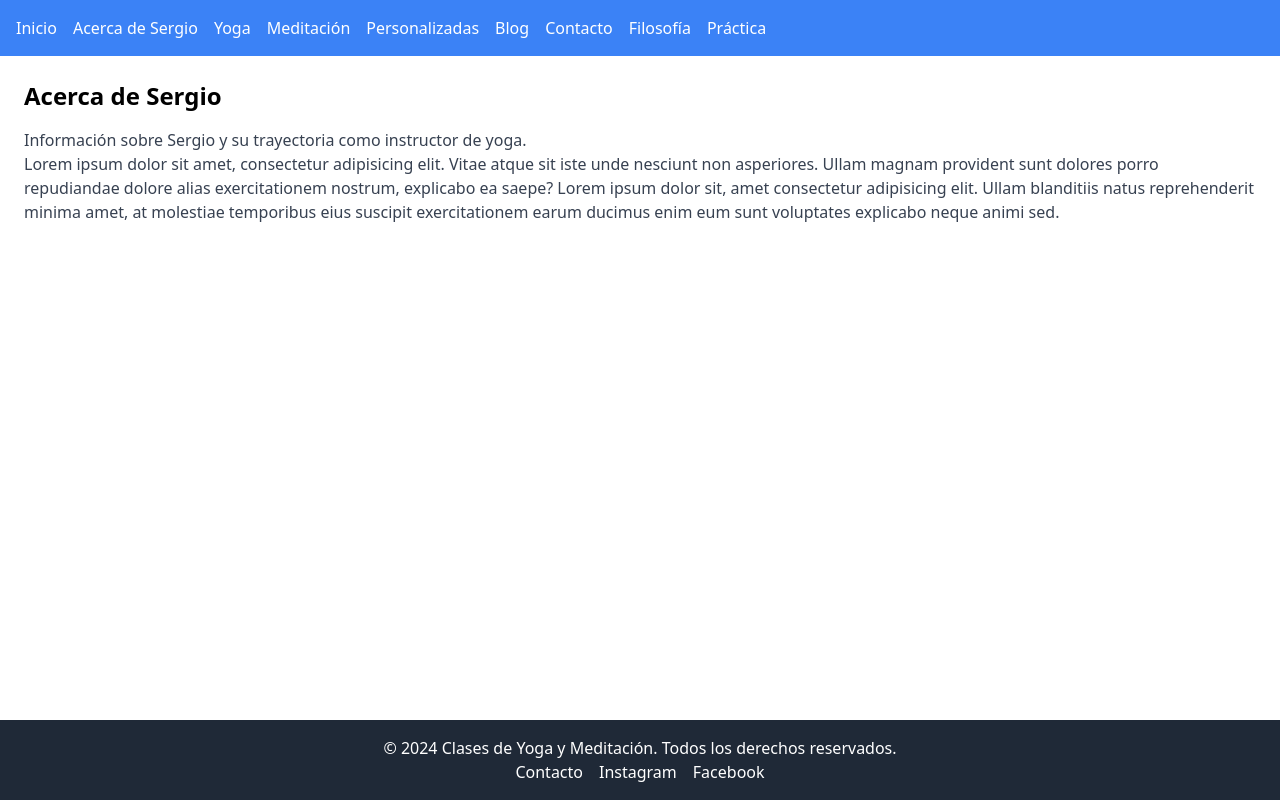
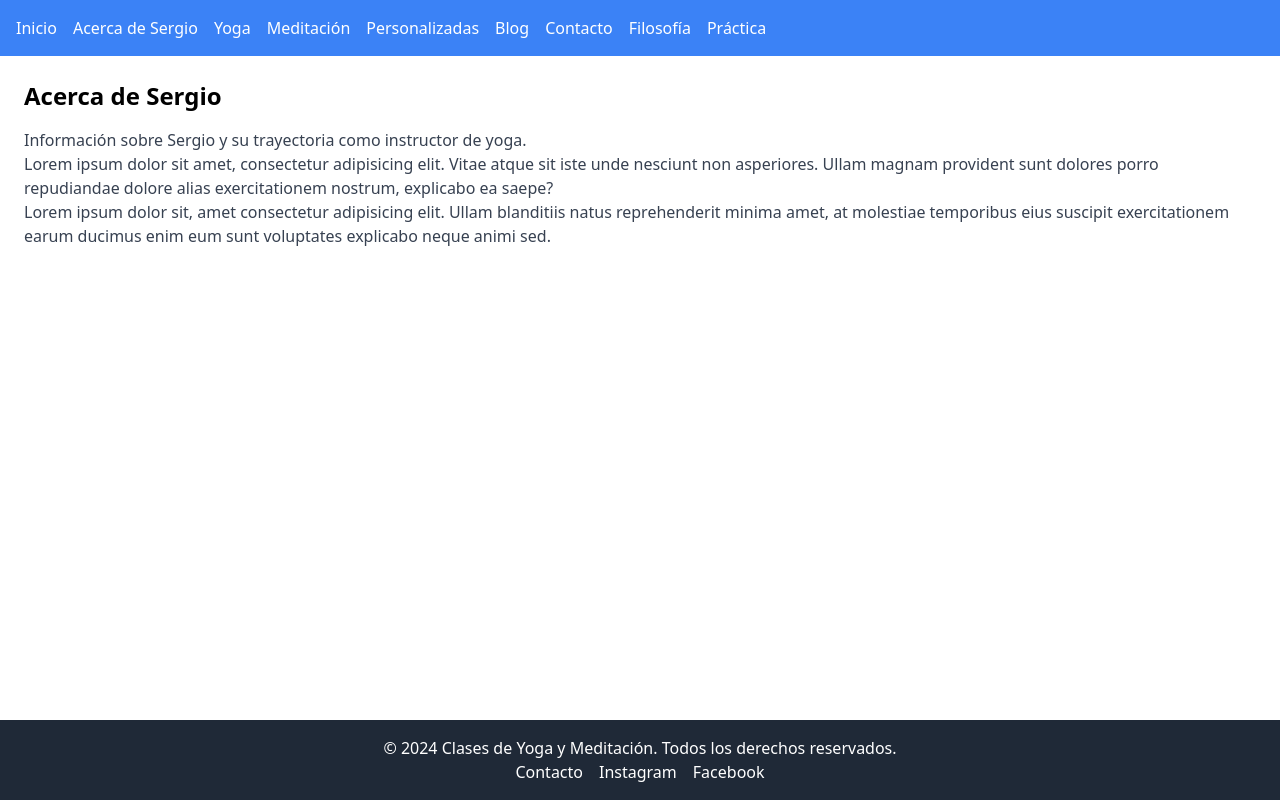
Before and after one commit to CesarDanielSaavedra/ser-unidad, a React (Vite) app: page /about in a window 1280 px wide. Built offline with nearby package versions, Linux system fonts and the light colour scheme.

Commit message:
AboutSergio views have been modified to use the dictionary and display information dynamically

```diff
--- a/src/dictionaries/es.json
+++ b/src/dictionaries/es.json
@@ -36,6 +36,13 @@
                 "description": "Conoce nuestro espacio donde puedes practicar yoga y meditación."
                 }
             }
+        },
+        "about": {
+            "welcomeTitle": "Acerca de Sergio",
+            "paragraphs": [
+                "Información sobre Sergio y su trayectoria como instructor de yoga.",
+                "Lorem ipsum dolor sit amet, consectetur adipisicing elit. Vitae atque sit iste unde nesciunt non asperiores. Ullam magnam provident sunt dolores porro repudiandae dolore alias exercitationem nostrum, explicabo ea saepe?\nLorem ipsum dolor sit, amet consectetur adipisicing elit. Ullam blanditiis natus reprehenderit minima amet, at molestiae temporibus eius suscipit exercitationem earum ducimus enim eum sunt voluptates explicabo neque animi sed."
+            ]
         }
     }
 }
--- a/src/pages/AboutSergio.tsx
+++ b/src/pages/AboutSergio.tsx
@@ -1,18 +1,20 @@
-//import React from 'react';
+import { useDictionary } from '../hooks/useDictionary';
 
 const AboutSergio = () => {
+  const { pages } = useDictionary();
+
   return (
-    <section>
-      <h1 className="text-2xl font-bold mb-4">Acerca de Sergio</h1>
-      <p className="text-gray-700">
-        Información sobre Sergio y su trayectoria como instructor de yoga.
-      </p>
-      <p className="text-gray-700">
-          Lorem ipsum dolor sit amet, consectetur adipisicing elit. Vitae atque sit iste unde nesciunt non asperiores. Ullam magnam provident sunt dolores porro repudiandae dolore alias exercitationem nostrum, explicabo ea saepe?
-          Lorem ipsum dolor sit, amet consectetur adipisicing elit. Ullam blanditiis natus reprehenderit minima amet, at molestiae temporibus eius suscipit exercitationem earum ducimus enim eum sunt voluptates explicabo neque animi sed.
-      </p>
-    </section>
-  );
+    <>
+      <h1 className="text-2xl font-bold mb-4">{pages.about.welcomeTitle}</h1>
+      {pages.about.paragraphs.map((paragraph, index) => (
+        <p key={index} className="text-gray-700">
+          {paragraph.split("\n").map((line, index) => (
+            <span key={index}>{line}<br /></span>
+          ))}
+        </p>
+      ))}
+    </>
+    );
 };
 
 export default AboutSergio;
--- a/src/pages/Home.tsx
+++ b/src/pages/Home.tsx
@@ -6,11 +6,11 @@ const Home = () => {
   const { pages } = useDictionary();
 
   return (
-    <div className="container mx-auto p-4">
+    <main className="container mx-auto p-4">
       <h1 className="text-3xl font-bold mb-6">{pages.home.welcomeTitle}</h1>
       <div className="space-y-4">
         {Object.entries(pages.home.sections).map(([key, section]) => (
-          <div key={key} className="p-4 border rounded shadow-lg">
+          <section key={key} className="p-4 border rounded shadow-lg">
             <h2 className="text-xl font-semibold">
               <Link to={`/${key}`} className="text-blue-500 hover:underline">
                 {section.title}
@@ -19,10 +19,10 @@ const Home = () => {
             <p className="text-gray-700">
               {section.description}
             </p>
-          </div>
+          </section>
         ))}
       </div>
-    </div>
+    </main>
   );
 };
 
```
